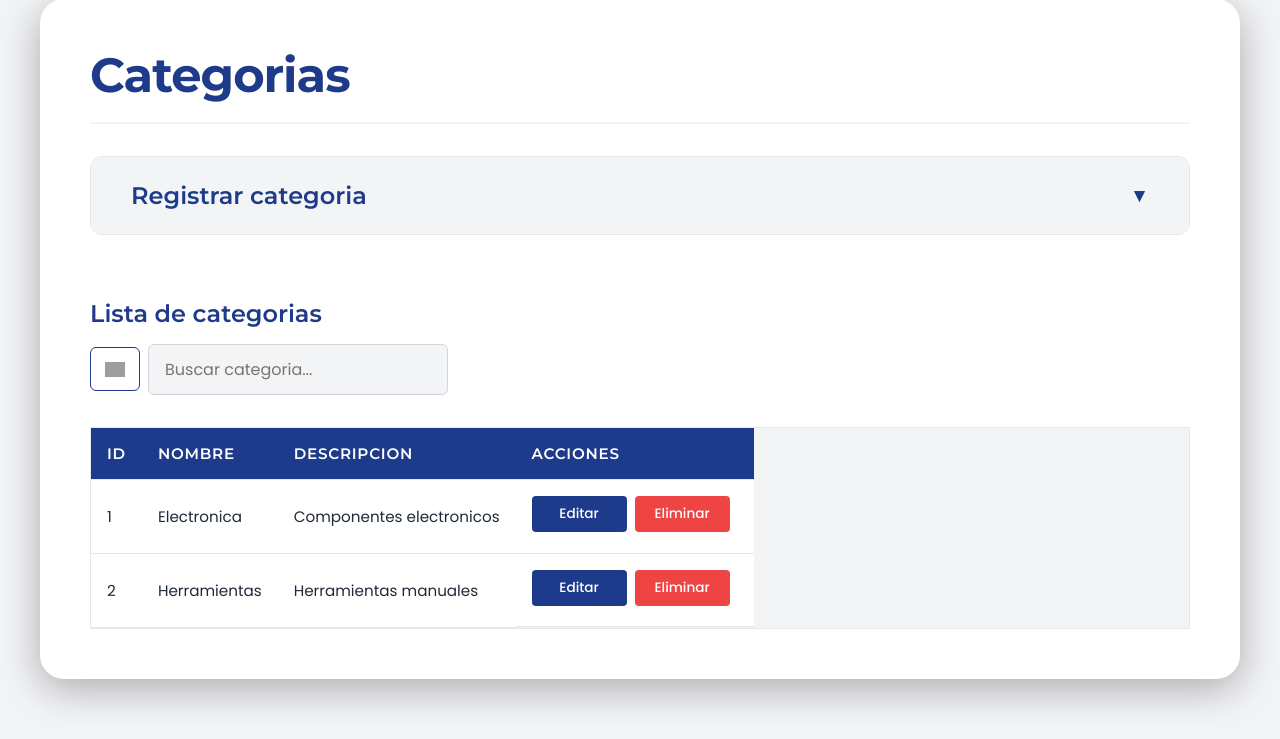
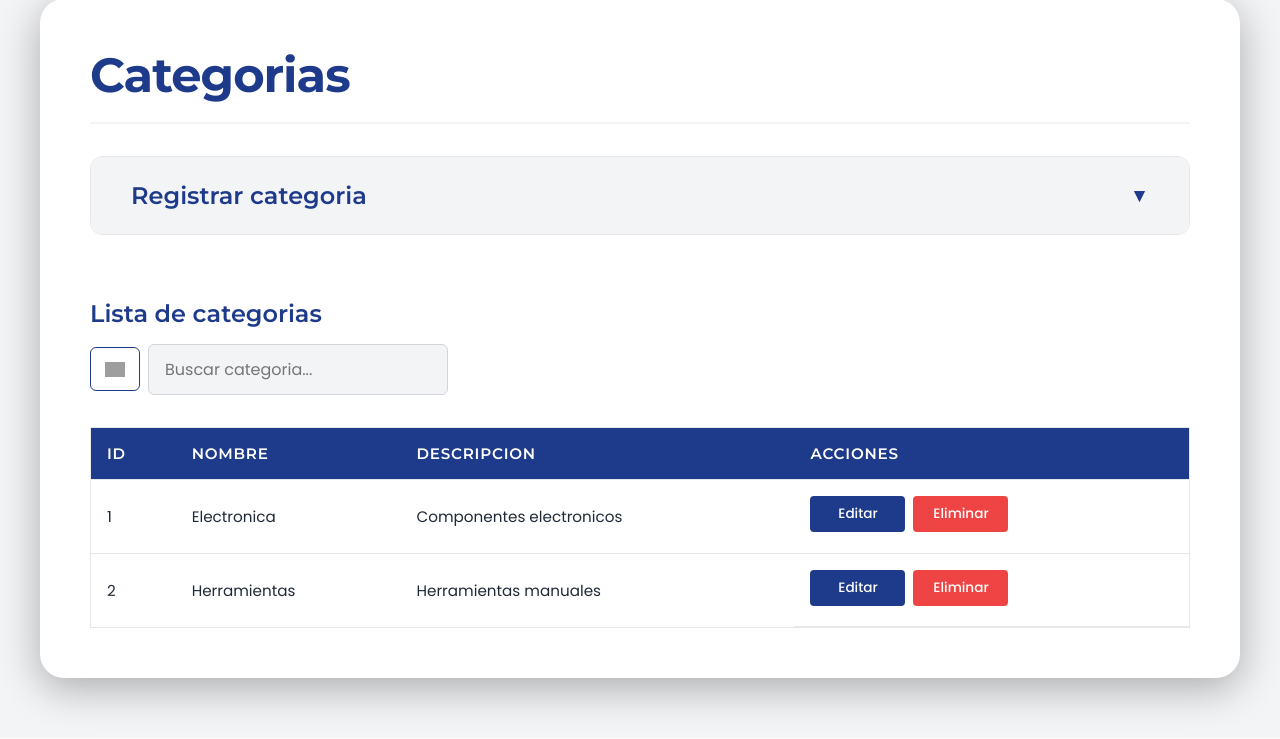
Before and after one commit to BrianaBrito/Proyecto-Programacion-Web., a PHP site: page /app/categorias.html in a window 1280 px wide. Shown: the part 92-831 px from the top of the page. Run offline with PHP 8.4, Linux system fonts and the light colour scheme; grey boxes are pictures that could not be loaded.

Commit message:
Arreglo de la interfaz de categoría (salía cortado)

```diff
--- a/assets/css/categorias.css
+++ b/assets/css/categorias.css
@@ -53,6 +53,7 @@ nav ul li a.active-link::after {
     padding: 50px;
     display: flex;
     flex-direction: column;
+    overflow-x: auto;
 }
 
 .titulo-pagina {
@@ -272,7 +273,6 @@ button:active {
 }
 
 table {
-    display: inline-block;
     max-width: 100%;
     overflow-x: auto;
     text-align: left;
```
